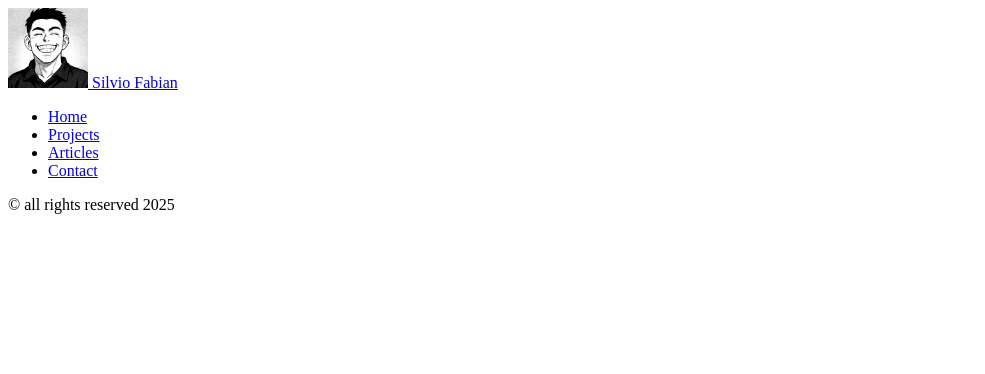
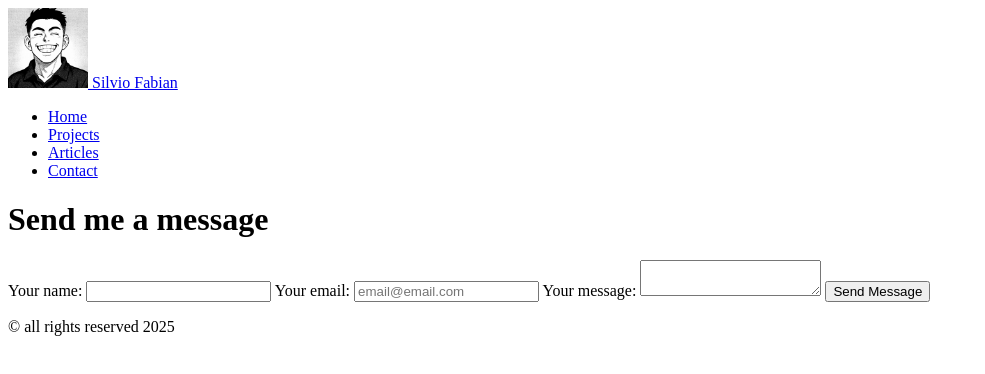
Before and after one commit to SilvioFabian1/roadmap.sh-solutions, a plain HTML site: page Frontend-Projects/2- Basic-HTML-Website/pages/contact.html in a window 1280 px wide. Shown: the whole page, without its empty margins (0-985 px from the left). Drawn offline with Linux system fonts and the light colour scheme.

Commit message:
Project Completed

```diff
--- a/Frontend-Projects/2- Basic-HTML-Website/pages/contact.html
+++ b/Frontend-Projects/2- Basic-HTML-Website/pages/contact.html
@@ -32,7 +32,25 @@
     </nav>
   </header>
 
+  <main>
+    <h1>Send me a message</h1>
+    <form action="" method="POST">
+      <label>
+        Your name:
+        <input type="text" name="name" id="name" required>
+      </label>
+      <label>
+        Your email:
+        <input type="email" name="email" id="email" placeholder="email@email.com" required>
+      </label>
+      <label>
+        Your message:
+        <textarea name="message" id="message" required></textarea>
+      </label>
 
+      <input type="submit" value="Send Message">
+    </form>
+  </main>
 
   <footer>
     <p>&#169; all rights reserved 2025</p>
```
Also changed, not shown: README.md.
